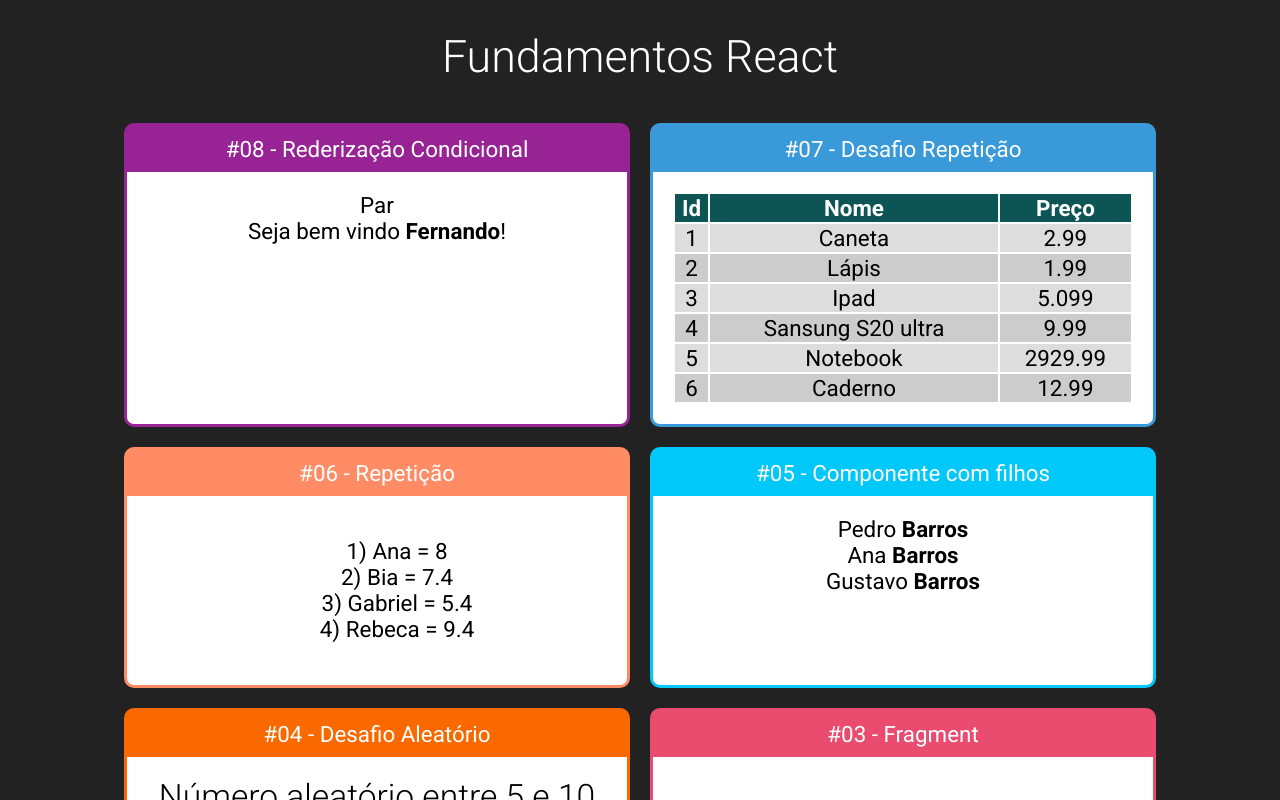
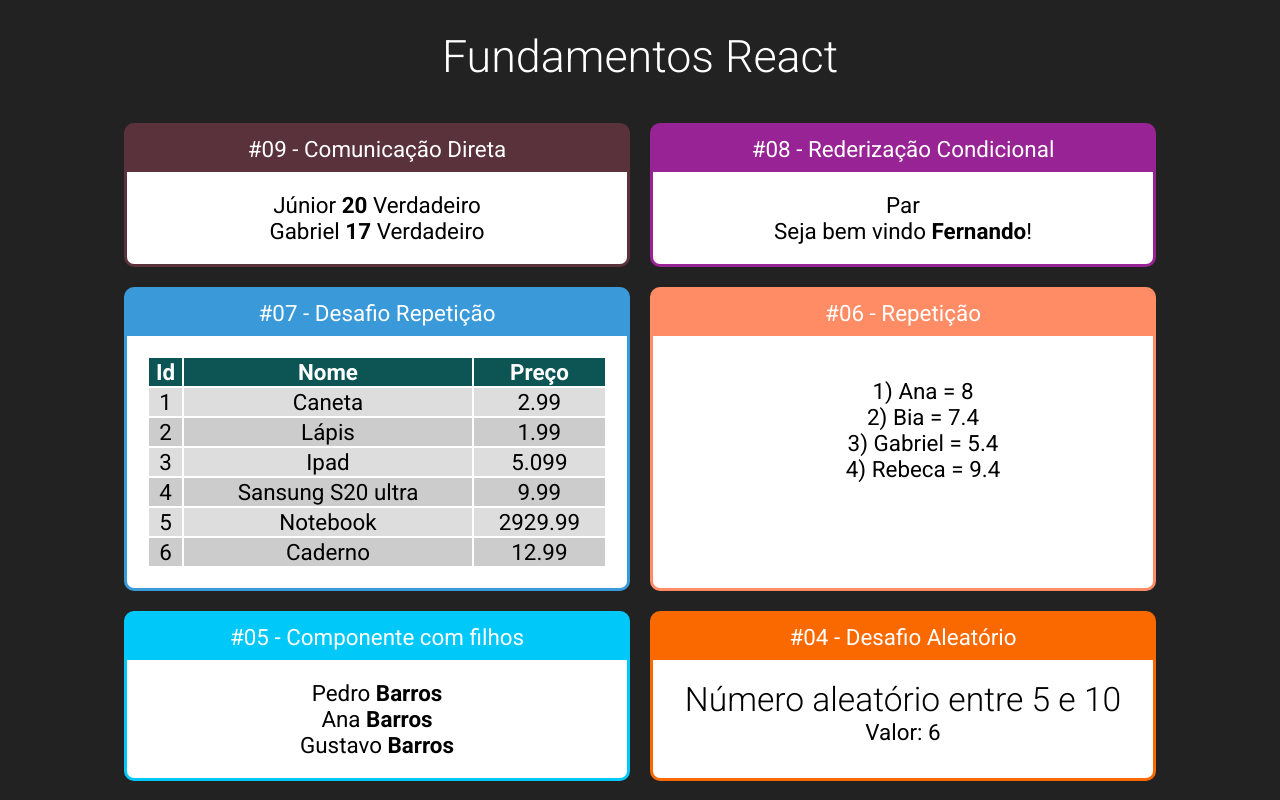
Before and after one commit to leandro-barros/fundamentals-react, a React (Create React App) app: page / in a window 1280 px wide. Shown: the top 800 px of the page. Built offline with nearby package versions, Linux system fonts and the light colour scheme.

Commit message:
Direct Comunication component between

```diff
--- a/src/App.jsx
+++ b/src/App.jsx
@@ -12,8 +12,9 @@ import ParOrImpar from './components/condicional/ParOrImpar'
 import UsuarioInfo from './components/condicional/UsuarioInfo'
 
 import ListaAlunos from './components/repeticao/ListaAlunos'
+import TabelaProdutos from "./components/repeticao/TabelaProdutos";
 
-import TabelaProdutos from "./components/repeticao/TabelaProdutos";
+import DiretaPai from "./components/comunicacao/DiretaPai";
 
 import Radom from "./components/Radom";
 
@@ -26,6 +27,10 @@ export default () => {
             <h1>Fundamentos React</h1>
 
             <div className="cards">
+                <Card title="#09 - Comunicação Direta" color="#59323C">
+                    <DiretaPai />
+                </Card>
+
                 <Card title="#08 - Rederização Condicional" color="#982395">
                     <ParOrImpar number={20}/>
                     <UsuarioInfo usuario={{ name: 'Fernando' }} />
--- /dev/null
+++ b/src/components/comunicacao/DiretaFilho.jsx
@@ -0,0 +1,11 @@
+import React from 'react';
+
+export default props => {
+    return (
+        <div>
+            <span>{ props.name }</span>
+            <span> <strong>{ props.age }</strong> </span>
+            <span>{ props.nerd ? 'Verdadeiro' : 'Falso' }</span>
+        </div>
+    )
+}
--- /dev/null
+++ b/src/components/comunicacao/DiretaPai.jsx
@@ -0,0 +1,12 @@
+import React from 'react';
+
+import DiretaFilho from './DiretaFilho'
+
+export default props => {
+    return (
+        <div>
+            <DiretaFilho name="Júnior" age={ 20 } nerd="true" />
+            <DiretaFilho name="Gabriel" age={ 17 } nerd="true" />
+        </div>
+    )
+}
```
